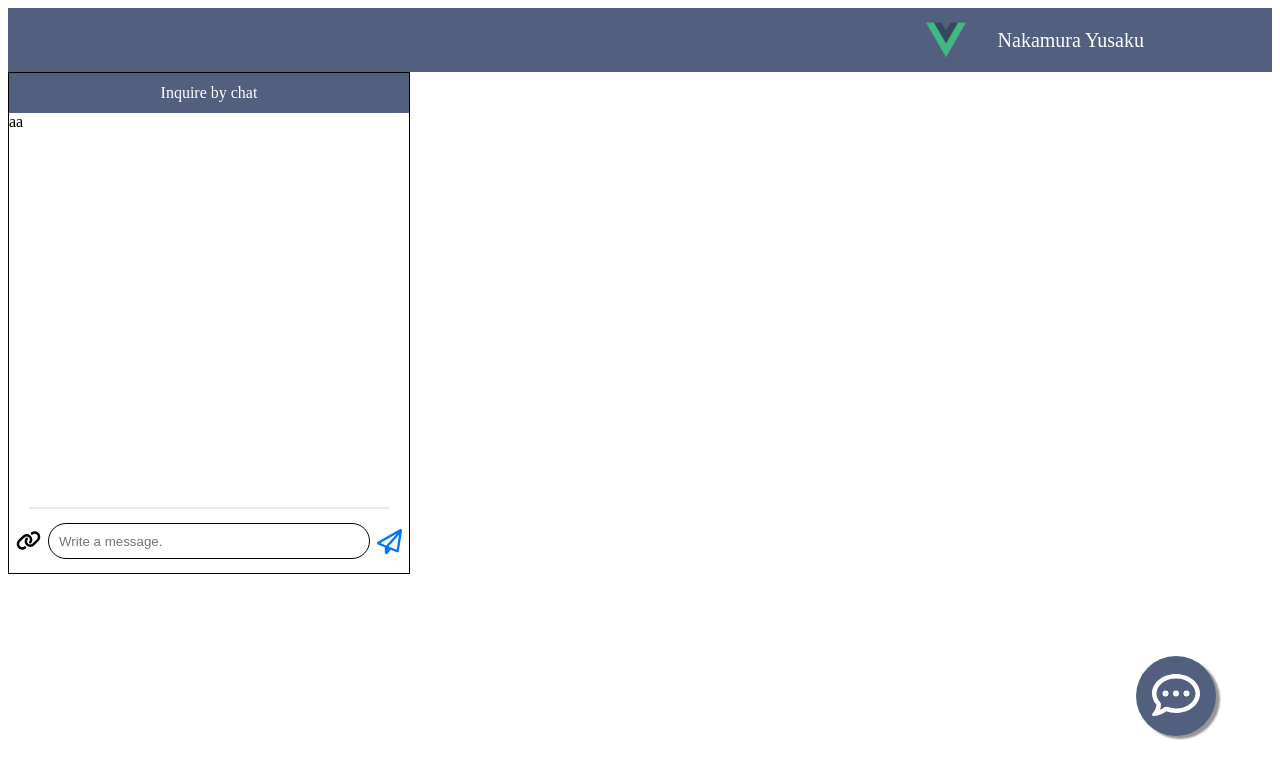
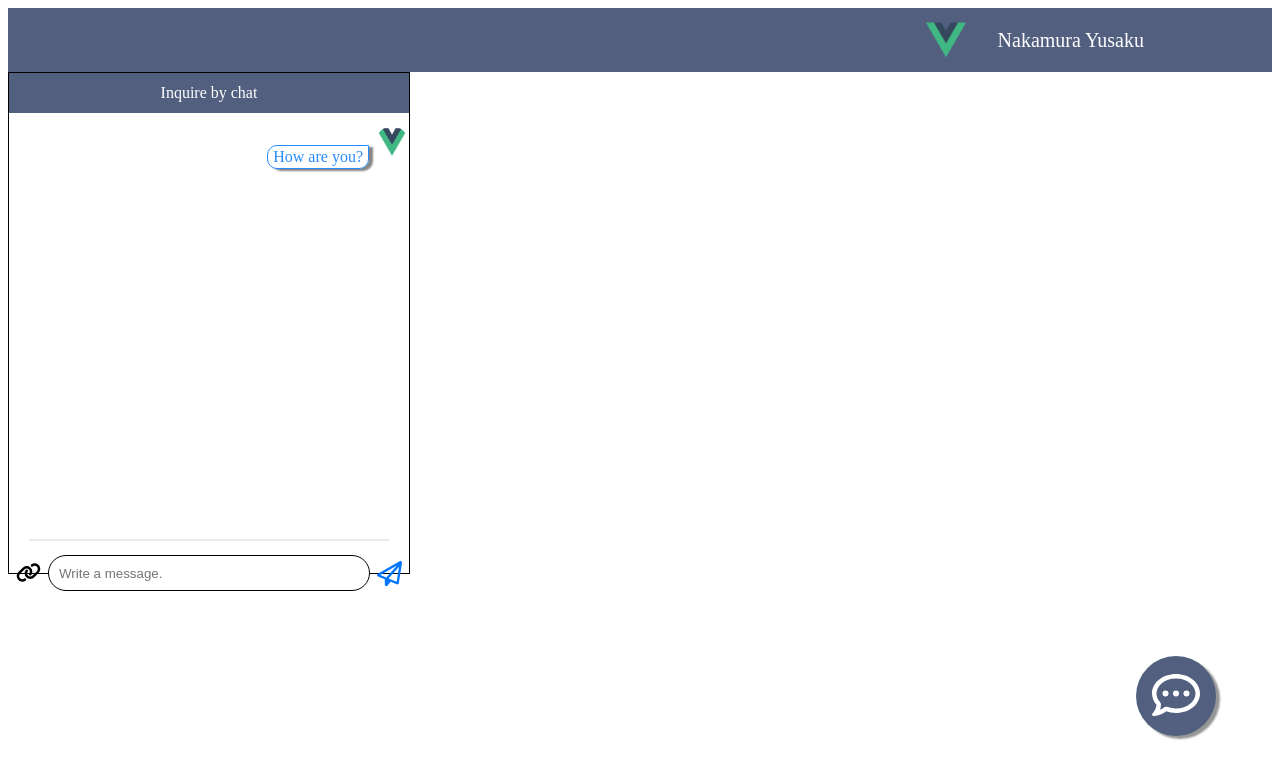
Before and after one commit to yutteee/chatbot, a Vue app: page /users in a window 1280 px wide. Shown: the top 778 px of the page. Built offline with nearby package versions, Linux system fonts and the light colour scheme.

Commit message:
myMessage & icon UI #6

```diff
--- a/src/components/parts/users/MyMessage.vue
+++ b/src/components/parts/users/MyMessage.vue
@@ -1,3 +1,32 @@
 <template>
-    <div>aa</div>
+    <div class="message">
+        How are you?
+        <img src="../../../assets/logo.png">
+    </div>
 </template>
+
+<style scoped>
+.message {
+    border: 1.5px solid #288BFF;
+    color: #288BFF;
+    border-top-left-radius: 10px;
+    border-bottom-left-radius: 10px;
+    border-bottom-right-radius: 10px;
+    width: fit-content;
+    padding: 2px 5px;
+    box-shadow: 4px 2px 2px rgb(133, 133, 133);
+    position: relative;
+    margin-right: 40px;
+    margin-left: auto;
+    margin-top: 32px;
+}
+
+img {
+    border-radius: 50%;
+    width: 32px;
+    height: 32px;
+    position: absolute;
+    top: -20px;
+    right: -40px;
+}
+</style>
```
